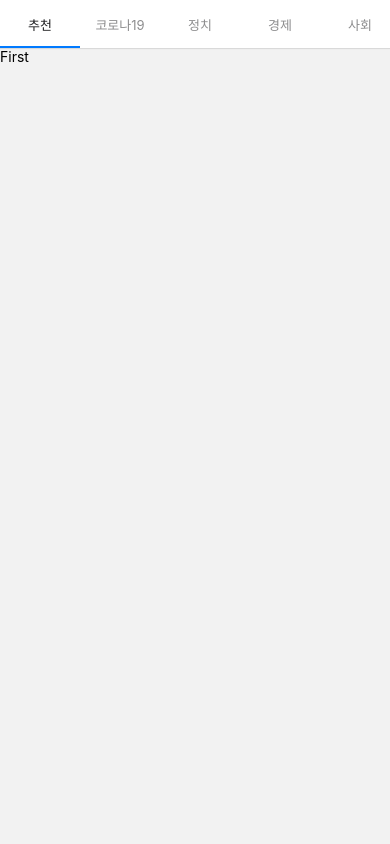
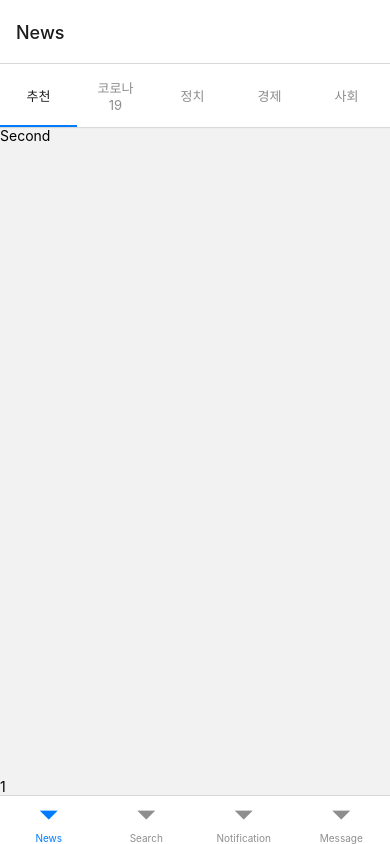
Before and after one commit to ilacilac/reactNativeTest, a React Native app: screen /News in a window 390 px wide. Built offline with nearby package versions, Linux system fonts and the light colour scheme.

Commit message:
Feat: Bottom tabs

```diff
--- a/App.js
+++ b/App.js
@@ -1,12 +1,15 @@
 import React from 'react';
 import {SafeAreaView} from 'react-native';
-import AppNavigator from './src/navigation/AppNavigator';
+import {NavigationContainer} from '@react-navigation/native';
+import BottomNavigator from './src/navigation/BottomNavigator';
 
 export default function App() {
   return (
     <>
-      <SafeAreaView />
-      <AppNavigator />
+      <NavigationContainer>
+        <SafeAreaView />
+        <BottomNavigator />
+      </NavigationContainer>
     </>
   );
 }
--- a/package.json
+++ b/package.json
@@ -11,8 +11,10 @@
   },
   "dependencies": {
     "@react-native-community/masked-view": "^0.1.11",
+    "@react-navigation/bottom-tabs": "^6.3.1",
     "@react-navigation/material-top-tabs": "^6.2.1",
     "@react-navigation/native": "^6.0.10",
+    "native-base": "^2.8.2",
     "react": "17.0.2",
     "react-native": "0.68.1",
     "react-native-gesture-handler": "^2.4.1",
@@ -20,7 +22,8 @@
     "react-native-reanimated": "^2.8.0",
     "react-native-safe-area-context": "^4.2.5",
     "react-native-screens": "^3.13.1",
-    "react-native-tab-view": "^3.1.1"
+    "react-native-tab-view": "^3.1.1",
+    "react-native-vector-icons": "^9.1.0"
   },
   "devDependencies": {
     "@babel/core": "^7.12.9",
--- a/src/navigation/AppNavigator.js
+++ b/src/navigation/AppNavigator.js
@@ -31,8 +31,7 @@ function Tabs() {
 
 export default function AppNavigator() {
   return (
-    <NavigationContainer>
-      <Tabs />
-    </NavigationContainer>
+    <Tabs />
+    // </NavigationContainer>
   );
 }
--- /dev/null
+++ b/src/navigation/BottomNavigator.js
@@ -0,0 +1,34 @@
+import React from 'react';
+
+import {createBottomTabNavigator} from '@react-navigation/bottom-tabs';
+import {Text} from 'react-native';
+import {SafeAreaView} from 'react-native-safe-area-context';
+import First from '../screens/First';
+
+const Tab = createBottomTabNavigator();
+
+function HomeScreen() {
+  return <Text>News</Text>;
+}
+function SearchScreen() {
+  return <Text>Search</Text>;
+}
+function NotificationScreen() {
+  return <Text>Notification</Text>;
+}
+function MessageScreen() {
+  return <Text>Message</Text>;
+}
+
+function BottomNavigator() {
+  return (
+    <Tab.Navigator initialRouteName="News">
+      <Tab.Screen name="News" component={First} />
+      <Tab.Screen name="Search" component={SearchScreen} />
+      <Tab.Screen name="Notification" component={NotificationScreen} />
+      <Tab.Screen name="Message" component={MessageScreen} />
+    </Tab.Navigator>
+  );
+}
+
+export default BottomNavigator;
--- a/src/screens/First.js
+++ b/src/screens/First.js
@@ -1,8 +1,42 @@
 import React from 'react';
+import {NavigationContainer} from '@react-navigation/native';
+import {createMaterialTopTabNavigator} from '@react-navigation/material-top-tabs';
+
+import Second from '../screens/Second';
+import Third from '../screens/Third';
 import {Text} from 'react-native';
 
+const Tab = createMaterialTopTabNavigator();
+
+function Tabs() {
+  return (
+    <Tab.Navigator
+      screenOptions={{
+        tabBarScrollEnabled: true,
+        tabBarItemStyle: {width: 77},
+      }}>
+      <Tab.Screen name="추천" component={Second} />
+      <Tab.Screen name="코로나19" component={Third} />
+      <Tab.Screen name="정치" component={Second} />
+      <Tab.Screen name="경제" component={Third} />
+      <Tab.Screen name="사회" component={Second} />
+      <Tab.Screen name="국제" component={Third} />
+      <Tab.Screen name="연애" component={Second} />
+      <Tab.Screen name="스포츠" component={Third} />
+      <Tab.Screen name="IT" component={Second} />
+      <Tab.Screen name="문화" component={Third} />
+    </Tab.Navigator>
+  );
+}
+
 function First() {
-  return <Text>First</Text>;
+  return (
+    <>
+      {/* <AppNavigator /> */}
+      <Tabs />
+      <Text>1</Text>
+    </>
+  );
 }
 
 export default First;
```
Also changed, not shown: 4 other files (tests, documents, lock files or other folders).
